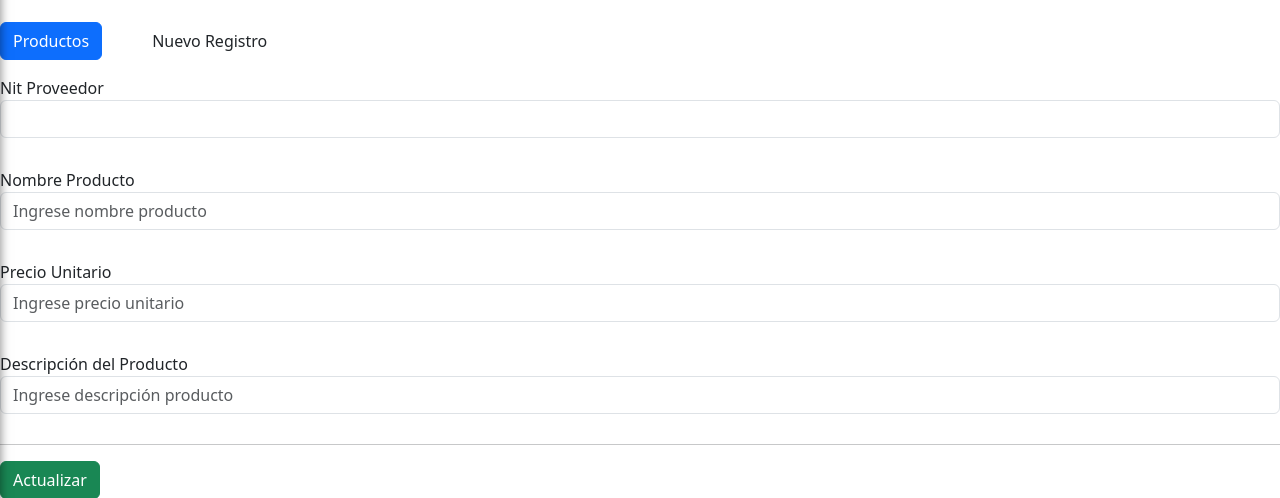
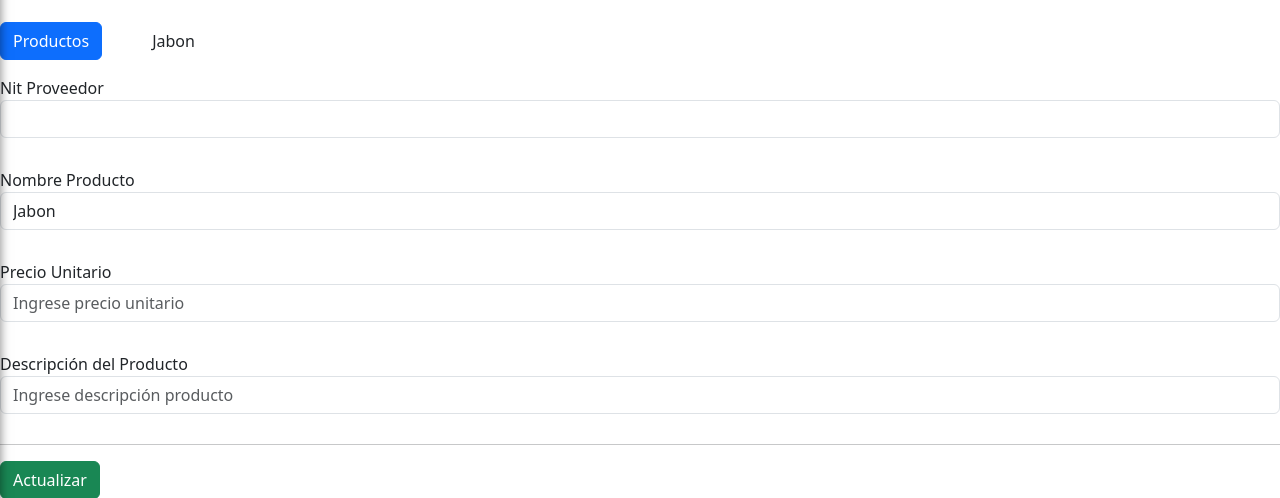
Before and after one commit to Mauro24190/tsbarato, a PHP site: the page made by index.php in a window 1280 px wide. Shown: the part 192-690 px from the top of the page. Run offline with PHP 8.4, Linux system fonts and the light colour scheme; data comes from the database, SQL or seed files in the repository; data that the repository does not hold is empty; a stand-in replaces the project's code that opens the database connection; some libraries are stand-ins or nearby versions.

Commit message:
funcionalidad para editar y eliminar un producto, arreglo de redirecciones

```diff
--- a/controller/producto.controller.php
+++ b/controller/producto.controller.php
@@ -46,7 +46,7 @@ class ProductoController
             $_REQUEST['cod_art'] == ""
         ) {
             setcookie("notificacion", "Todos los campos deben ser llenados", time() + 5, "/");
-            header("location:?c=producto&a=Nuevo");
+            header("location:?c=producto");
         }
         else if (strlen($_REQUEST['des_art']) > 20) {
             setcookie("notificacion", "Descripcion maxima de 20 caracteres", time() + 5, "/");
--- a/controller/proveedor.controller.php
+++ b/controller/proveedor.controller.php
@@ -55,7 +55,7 @@ class ProveedorController
     //”Location:” No solamente envía el encabezado al navegador, sino que
     //también devuelve el código de status (302) REDIRECT al
     //navegador
-    header('Location: index.php');
+    header('Location: ?c=proveedor');
   }
   //Método que modifica el modelo de un proveedor.
   public function Editar()
@@ -66,12 +66,12 @@ class ProveedorController
     $pvd->dir_pro = $_REQUEST['dir_pro'];
     $pvd->cel_pro = $_REQUEST['cel_pro'];
     $this->model->Actualizar($pvd);
-    header('Location: index.php');
+    header('Location: ?c=proveedor');
   }
   //Método que elimina la tupla proveedor con el NIT_nit_pro dado.
   public function Eliminar()
   {
     $this->model->Eliminar($_REQUEST['nit_pro']);
-    header('Location: index.php');
+    header('Location: ?c=proveedor');
   }
 } //no borrar ya que es la llave que cierra el class.
--- a/view/producto/producto-editar.php
+++ b/view/producto/producto-editar.php
@@ -1,11 +1,11 @@
 <main>
     <h1 class="page-header" style="margin-bottom: 25px; margin-top: 25px;">
-        <?php echo $prod->idProducto != null ? $prod->nomprod : 'Nuevo Registro'; ?>
+        <?php echo $prod->id_art != null ? $prod->nom_art : 'Nuevo Registro'; ?>
     </h1>
     <ol class="breadcrumb">
         <li><a href="?c=producto" class="btn btn-primary">Productos</a></li>
         <li class="active" style="margin-left: 50px; margin-top: auto; margin-bottom: auto;">
-            <?php echo $prod->idProducto != null ? $prod->nomprod : 'Nuevo Registro';
+            <?php echo $prod->id_art != null ? $prod->nom_art : 'Nuevo Registro';
             ?>
         </li>
     </ol>
@@ -19,7 +19,7 @@ form-data">
         </div>
         <div class="form-group">
             <label>Nombre Producto</label>
-            <input type="text" style="margin-bottom:30px;" name="nomprod" value="<?php echo $prod->nomprod; ?>" class="-
+            <input type="text" style="margin-bottom:30px;" name="nom_art" value="<?php echo $prod->nom_art; ?>" class="-
 form-control" placeholder="Ingrese nombre producto" data-validacion-tipo="requerido|min:100" />
         </div>
         <div class="form-group">
--- a/view/proveedor/proveedor.php
+++ b/view/proveedor/proveedor.php
@@ -44,8 +44,8 @@
                     </td>
                     <td>
                         <a onclick="javascript:return confirm('¿Seguro de eliminar este registro?');"
-                            href="?c=proveedor&a=Eliminar&nit=<?php echo $r->nit_pro; ?>"><button type="button"
-                                class="btn btn-danger"><i class="bi bi-trash-fill"></i></button></a>
+                            href="?c=proveedor&a=Eliminar&nit_pro=<?php echo $r->nit_pro; ?> &redirect=proveedor.php"><button type="button"
+                            class="btn btn-danger"><i class="bi bi-trash-fill"></i></button></a>
                     </td>
                 </tr>
             <?php endforeach; ?>
```
Also changed, not shown: view/producto/producto.php (+9 -0 lines).
